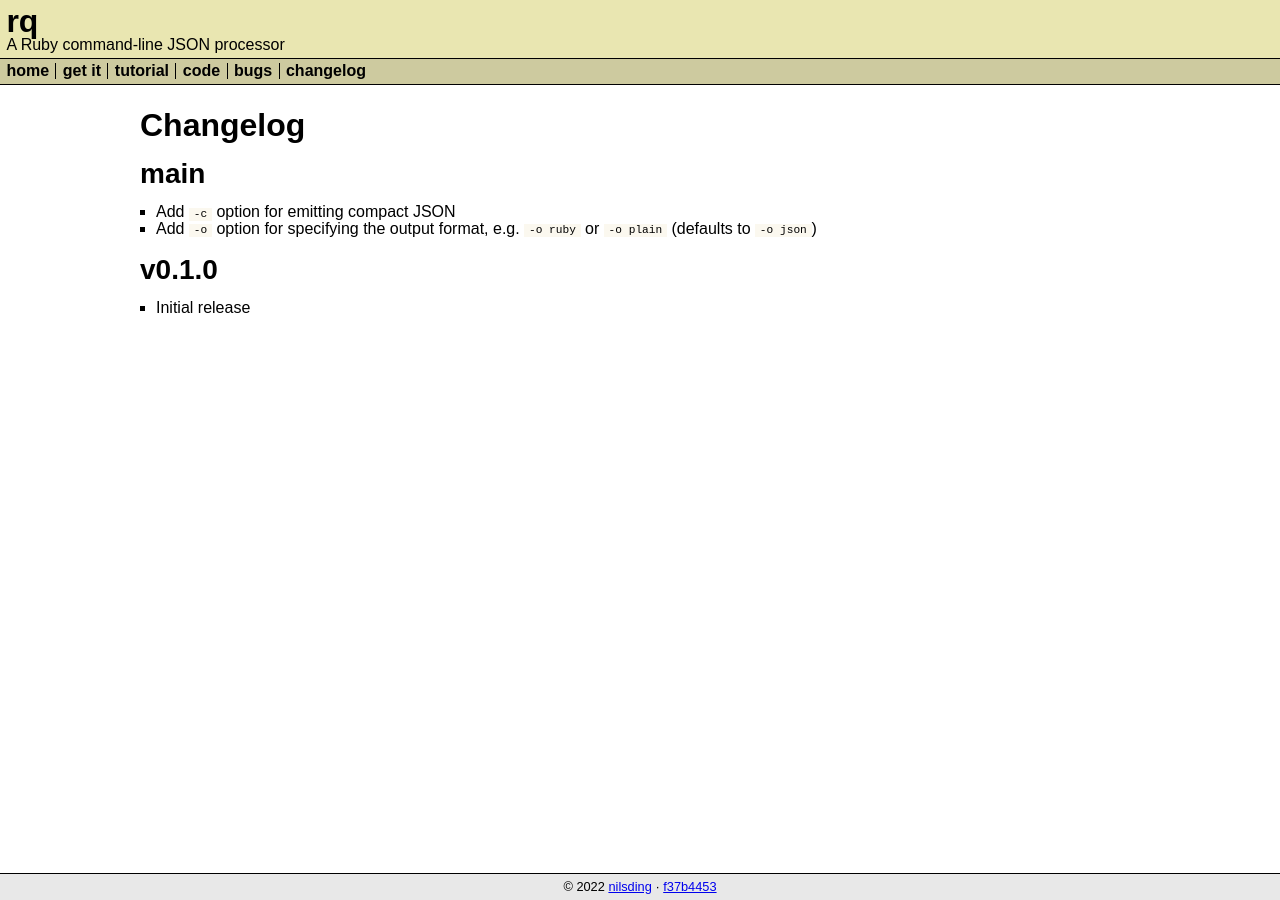
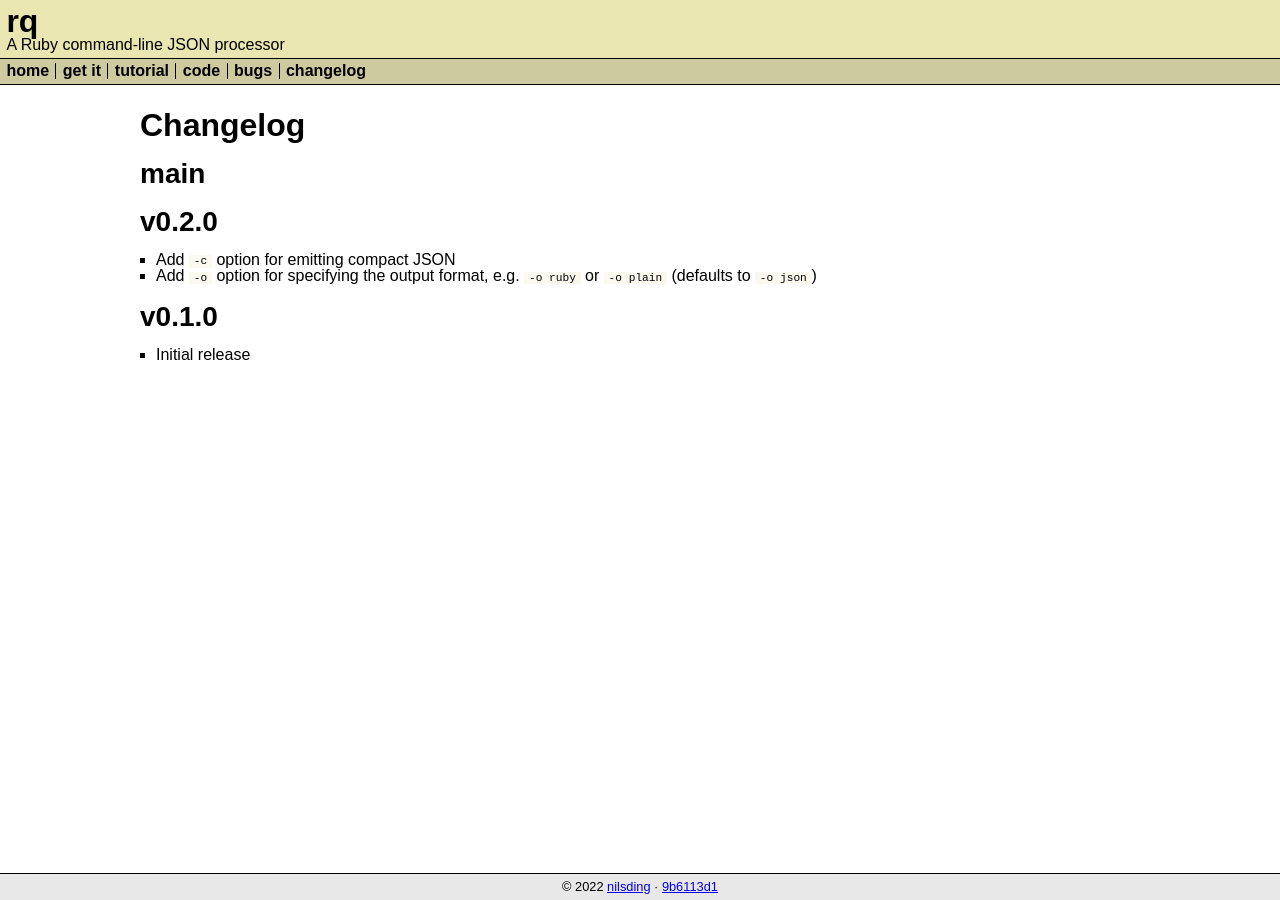
Before and after one commit to nilsding/rj, a Jekyll site: the page built from changelog.md, in a window 1280 px wide. Built offline with Jekyll 4.4.1, drawn with Linux system fonts in a browser that asks for light colours; our own code applies the rules of GitHub Pages for plain Markdown files.

Commit message:
update content from 9b6113d1599a2da52a6b892ca1cb67bd280b7953

```diff
--- a/_data/commit_info.yml
+++ b/_data/commit_info.yml
@@ -1 +1 @@
-f37b445386bdec49baf8a0c186feb19d5426fb40
+9b6113d1599a2da52a6b892ca1cb67bd280b7953
--- a/_data/current_version.yml
+++ b/_data/current_version.yml
@@ -1 +1 @@
-v0.1.0
+v0.2.0
--- a/_data/versions.yml
+++ b/_data/versions.yml
@@ -1 +1,2 @@
 - v0.1.0
+- v0.2.0
```
Also changed, not shown: changelog.md.
